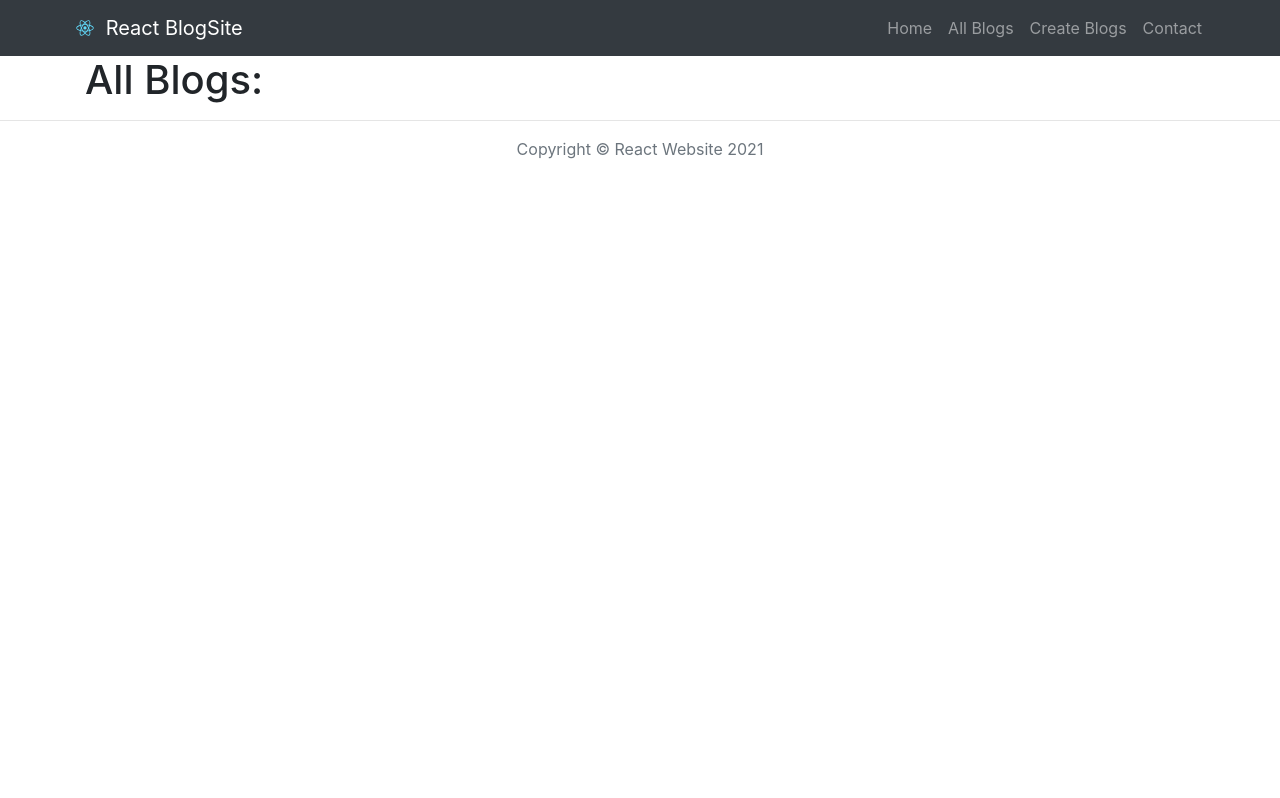
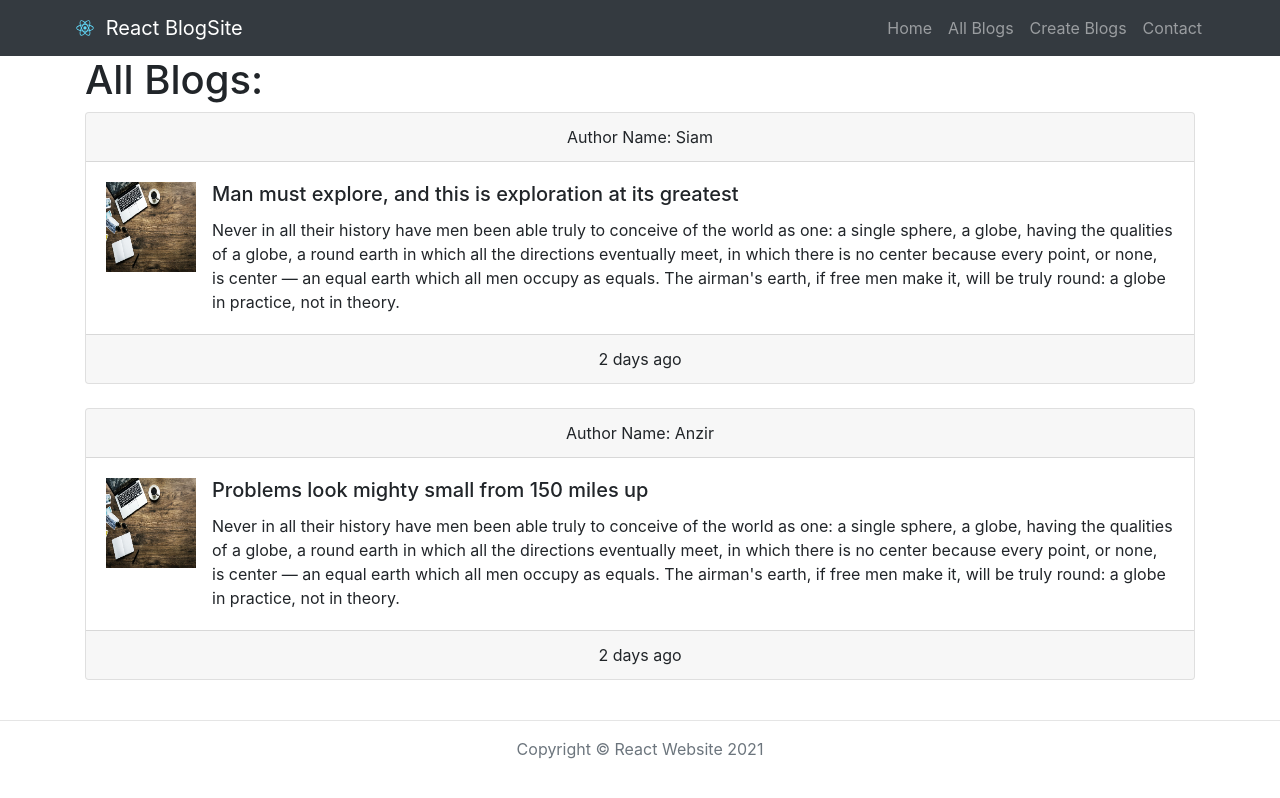
Before and after one commit to SiamAnzir/react-blogsite, a React (Create React App) app: page /allBlogs in a window 1280 px wide. Built offline with nearby package versions, Linux system fonts and the light colour scheme.

Commit message:
[Added] AllBlogs Page

```diff
--- a/src/App.js
+++ b/src/App.js
@@ -3,7 +3,7 @@ import {Switch, BrowserRouter as Router , Route, Link} from "react-router-dom"
 import {Navbar, Nav,Container, Row } from "react-bootstrap";
 import logo from "./logo.svg"
 import Home from "./Components/Home";
-import allBlogs from "./Components/Blogs";
+import AllBlogs from "./Components/AllBlogs";
 import './App.css';
 
 function App() {
@@ -30,7 +30,7 @@ function App() {
             </Navbar>
             <Switch>
                 <Route exact path="/" component={Home}/>
-                <Route exact path="/allBlogs" component={allBlogs}/>
+                <Route exact path="/allBlogs" component={AllBlogs}/>
                 <Route exact path="/createBlogs" component={Home}/>
                 <Route exact path="/contact" component={Home}/>
                 <Route path="*" component={() => "404 NOT FOUND"} />
--- /dev/null
+++ b/src/Components/AllBlogs.js
@@ -0,0 +1,31 @@
+import React, {useState} from "react";
+import Blogs from "./BlogLists";
+
+const AllBlogs = () => {
+    const blogLists = [
+        {
+            id:1,
+            title:"Man must explore, and this is exploration at its greatest",
+            description: "Never in all their history have men been able truly to conceive of the world as one: a single sphere, a globe, having the qualities of a globe, a round earth in which all the directions eventually meet, in which there is no center because every point, or none, is center — an equal earth which all men occupy as equals. The airman's earth, if free men make it, will be truly round: a globe in practice, not in theory.",
+            author:"Siam"
+        },
+        {
+            id:2,
+            title:"Problems look mighty small from 150 miles up",
+            description: "Never in all their history have men been able truly to conceive of the world as one: a single sphere, a globe, having the qualities of a globe, a round earth in which all the directions eventually meet, in which there is no center because every point, or none, is center — an equal earth which all men occupy as equals. The airman's earth, if free men make it, will be truly round: a globe in practice, not in theory.",
+            author:"Anzir"
+        },
+    ]
+
+    const initialBlogState = {id:null,title:"",description:"",author:""};
+
+    const [blogs , setNewBlogs] = useState(blogLists);
+    const [currentBlog, setCurrentBlog] = useState(initialBlogState);
+    const [editing,setEditing] = useState(false);
+
+    return(
+        <Blogs blogs={blogs}/>
+    )
+}
+
+export default AllBlogs;
--- /dev/null
+++ b/src/Components/BlogLists.js
@@ -0,0 +1,49 @@
+import React from "react";
+import blogImage from "../assets/images/background.jpg";
+import {Navbar, Nav, Form, FormControl, Button, Container, Card, Media} from "react-bootstrap"
+
+const Blogs = (props) => {
+
+    const Blogs = props.blogs.length > 0 ? (
+        props.blogs.map(blog => (
+            <>
+                <Card key={blog.id}>
+                    <Card.Header  className="text-center"> Author Name: {blog.author}</Card.Header>
+                    <Card.Body>
+                        <Media>
+                            <img
+                                width={90}
+                                height={90}
+                                className="mr-3"
+                                src={blogImage}
+                                alt="Generic placeholder"
+                            />
+                            <Media.Body>
+                                <Card.Title>{blog.title}</Card.Title>
+                                <Card.Text>
+                                    {blog.description}
+                                </Card.Text>
+                            </Media.Body>
+                        </Media>
+                    </Card.Body>
+                    <Card.Footer className="text-center">2 days ago</Card.Footer>
+                </Card>
+                <br/>
+            </>
+        ))
+    ) : (
+        <div><h2>There is nothing to show</h2></div>
+    )
+    return(
+        <section>
+            <Container>
+                <div>
+                    <h1> All Blogs: </h1>
+                </div>
+                {Blogs}
+            </Container>
+        </section>
+    );
+}
+
+export default Blogs;
--- a/src/Components/Blogs.js
+++ /dev/null
@@ -1,16 +0,0 @@
-import React from "react";
-import {Navbar, Nav, Form, FormControl, Button, Container} from "react-bootstrap"
-
-const allBlogs = () => {
-    return(
-        <section>
-            <Container>
-                <div>
-                    <h1> All Blogs: </h1>
-                </div>
-            </Container>
-        </section>
-    );
-}
-
-export default allBlogs;
--- a/src/Components/Home.js
+++ b/src/Components/Home.js
@@ -15,6 +15,7 @@ const Home = () => {
             </Jumbotron>
             <Container>
                 <h1>Favourite Blogs: </h1>
+
             </Container>
         </section>
 
```
